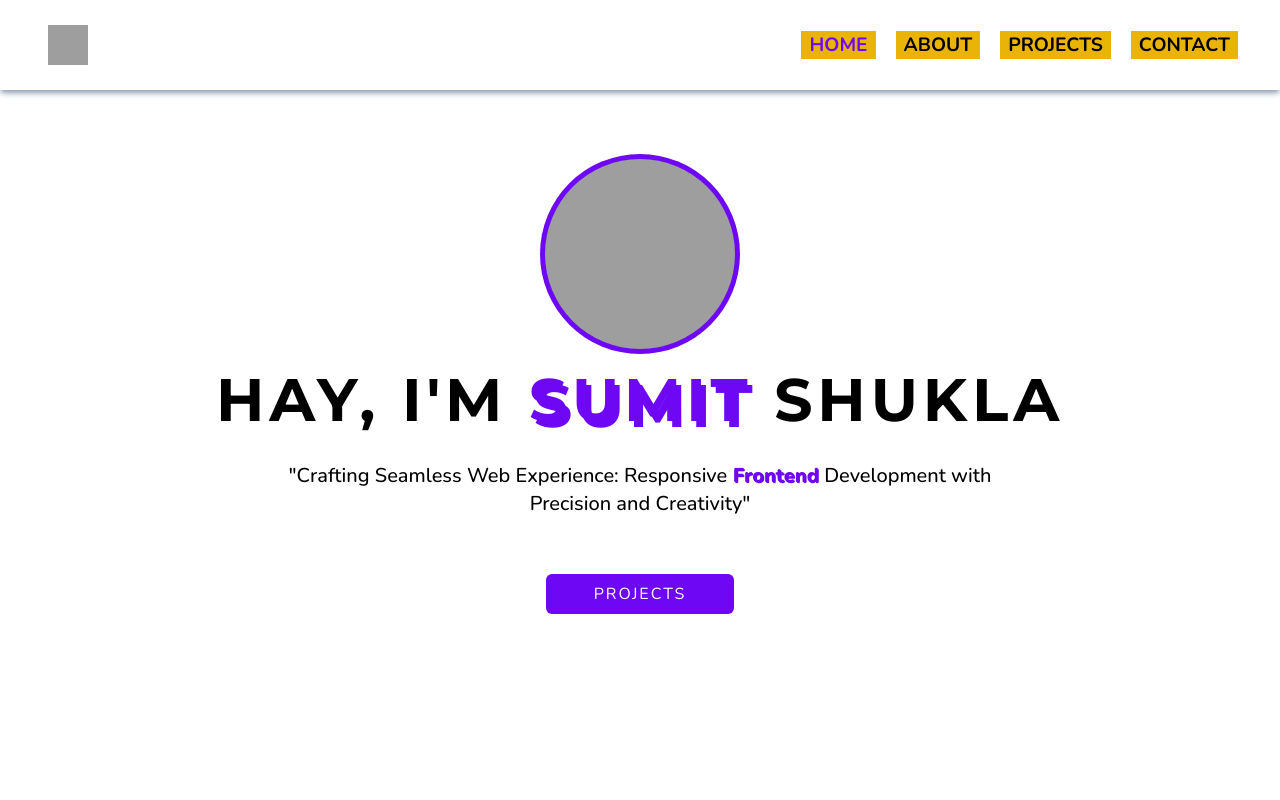
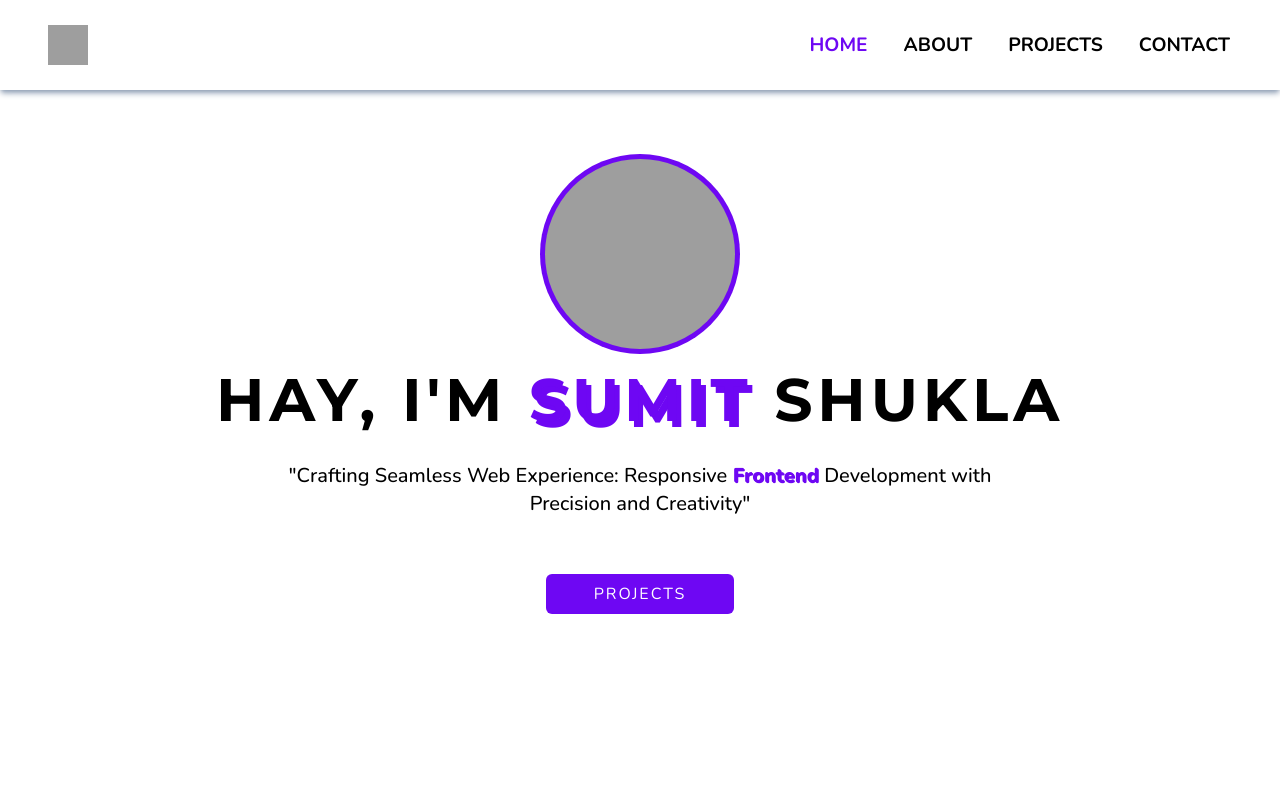
Before and after one commit to sumitshukla2000/personal-portfolio, a React (Vite) app: page / in a window 1280 px wide. Shown: the top 800 px of the page. Built offline with nearby package versions, Linux system fonts and the light colour scheme; grey boxes are pictures that could not be loaded; a web font is replaced by a local one.

Commit message:
Correction

```diff
--- a/src/components/Header.jsx
+++ b/src/components/Header.jsx
@@ -19,7 +19,7 @@ function Header() {
             <div className='md:block hidden'>
                 <ul className='flex items-center md:justify-evenly font-body font-bold md:text-[1.2rem] text-[0.8rem]'>
                     {navLinks.map(navLink => (
-                        <li className='basis-1/5 bg-yellow-500 mx-[10px]' key={navLink.id}>
+                        <li className='basis-1/5 mx-[10px]' key={navLink.id}>
                             <a href="#" className={`hover:text-blue transition ease-in-out delay-75 py-4 px-2 ${active === navLink.title ? "text-blue" : "text-black"}`} onClick={()=>setActive(navLink.title)}>{navLink.title.toUpperCase()}</a>
                         </li>
                     ))}
```
